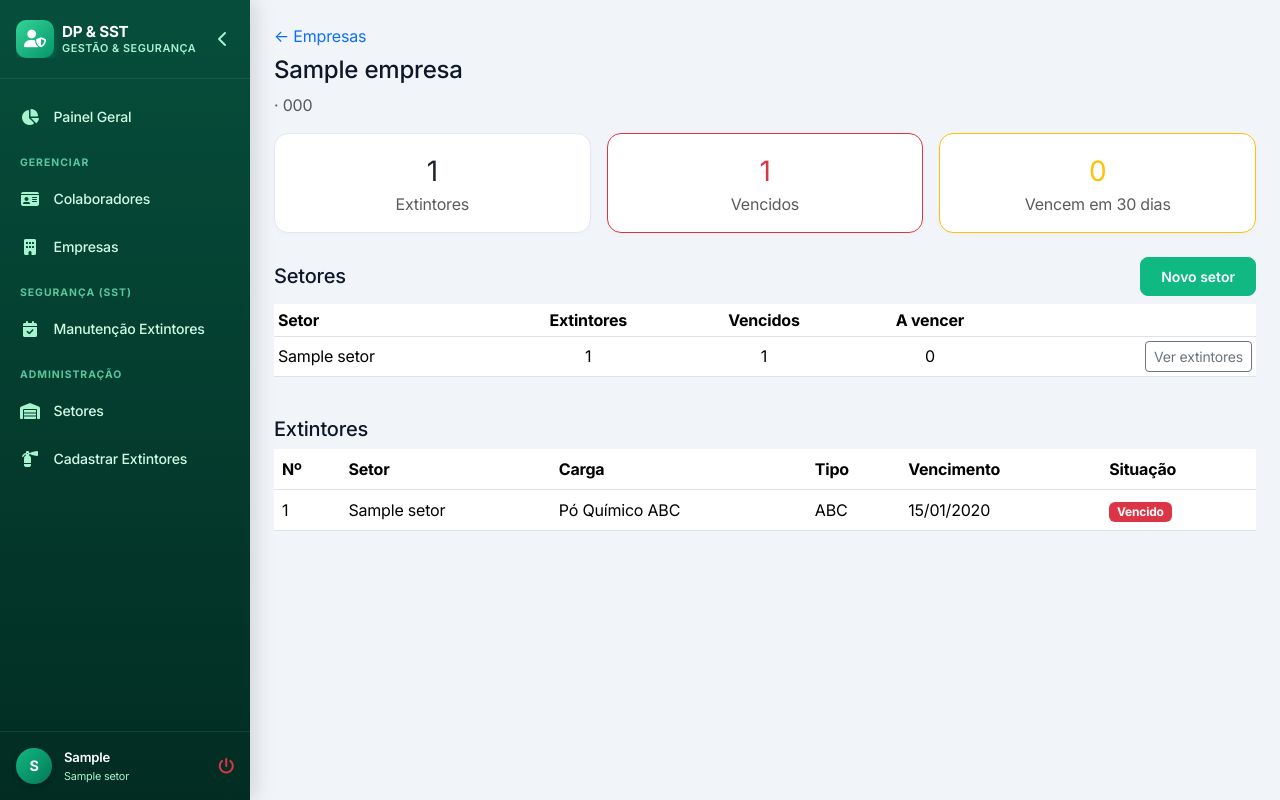
After one commit to Luannz/Projeto_Extintores, a Django app: page /empresas/1/ in a window 1280 px wide. The commit adds this page. Run offline with Django 5.2, Linux system fonts and the light colour scheme; a user stored in the database is signed in; tables that the repository leaves empty hold one stand-in row (values such as "Sample post"); some libraries are stand-ins or nearby versions.

Commit message:
adicionei a parte de empresa e todas as conexoes de empresa com o resto do sistema

```diff
--- a/core/forms.py
+++ b/core/forms.py
@@ -3,7 +3,7 @@
 from django import forms
 from django.forms import ClearableFileInput
 from django.contrib.auth.forms import UserCreationForm
-from .models import Usuario, Extintor, Setor, Colaborador
+from .models import Usuario, Extintor, Setor, Colaborador, Empresa
 from django.core.validators import RegexValidator
 
 class MultipleFileInput(ClearableFileInput):
@@ -75,12 +75,27 @@ class RegistroUsuarioForm(UserCreationForm):
         return user
 
 
+class EmpresaForm(forms.ModelForm):
+    class Meta:
+        model = Empresa
+        fields = ["nome", "telefone", "email", "endereco", "ativo"]
+
+    def __init__(self, *args, **kwargs):
+        super().__init__(*args, **kwargs)
+        for name, field in self.fields.items():
+            css = "form-check-input" if name == "ativo" else "form-control"
+            field.widget.attrs.setdefault("class", css)
+
+
 class SetorForm(forms.ModelForm):
     class Meta:
         model = Setor
-        fields = ["codigo", "nome", "ativo"]
+        fields = ["empresa", "codigo", "nome", "ativo"]
 
         widgets = {
+            "empresa": forms.Select(
+                attrs={"class": "form-select"}),
+
             "codigo": forms.TextInput(
                 attrs={
                     "class": "form-control",
@@ -101,6 +116,7 @@ class SetorForm(forms.ModelForm):
         }
 
         labels = {
+            "empresa": "Empresa",
             "codigo": "Código",
             "nome": "Nome do Setor",
             "ativo": "Setor Ativo",
@@ -192,7 +208,12 @@ class ExtintorForm(forms.ModelForm):
     def __init__(self, *args, **kwargs):
         super().__init__(*args, **kwargs)
         # Exibe APENAS setores ativos na listagem do select
-        self.fields['setor'].queryset = Setor.objects.filter(ativo=True).order_by('nome')
+        self.fields['setor'].queryset = (
+            Setor.objects.filter(ativo=True, empresa__ativo=True)
+            .select_related('empresa')
+            .order_by('empresa__nome', 'nome')
+        )
+        self.fields['setor'].label_from_instance = lambda s: f"{s.empresa.nome} — {s.nome}"
 
     def clean(self):
         cleaned_data = super().clean()
--- a/core/templates/core/base.html
+++ b/core/templates/core/base.html
@@ -487,10 +487,14 @@
                 <span class="nav-text">Painel Geral</span>
             </a>
 
-            <div class="nav-label">Dep. Pessoal</div>
+            <div class="nav-label">Gerenciar</div>
             <a href="{% url 'listar_colaboradores' %}" title="Colaboradores">
                 <i class="fas fa-id-card"></i>
                 <span class="nav-text">Colaboradores</span>
+            </a>
+            <a href="{% url 'listar_empresas' %}" title="Empresas">
+                <i class="fas fa-building"></i>
+                <span class="nav-text">Empresas</span>
             </a>
 
             <div class="nav-label">Segurança (SST)</div>
--- /dev/null
+++ b/core/templates/core/empresa_detalhe.html
@@ -0,0 +1,82 @@
+{% extends "core/base.html" %}
+{% block content %}
+<a href="{% url 'listar_empresas' %}" class="text-decoration-none">&larr; Empresas</a>
+<h4 class="mt-2">{{ empresa.nome }}</h4>
+<p class="text-muted">
+  {{ empresa.cnpj|default:"" }} {% if empresa.responsavel %}· {{ empresa.responsavel }}{% endif %}
+  {% if empresa.telefone %}· {{ empresa.telefone }}{% endif %}
+</p>
+
+<div class="row g-3 mb-4">
+  <div class="col-md-4"><div class="card text-center"><div class="card-body">
+    <div class="fs-3">{{ total_extintores }}</div><div class="text-muted">Extintores</div></div></div></div>
+  <div class="col-md-4"><div class="card text-center border-danger"><div class="card-body">
+    <div class="fs-3 text-danger">{{ total_vencidos }}</div><div class="text-muted">Vencidos</div></div></div></div>
+  <div class="col-md-4"><div class="card text-center border-warning"><div class="card-body">
+    <div class="fs-3 text-warning">{{ total_a_vencer }}</div><div class="text-muted">Vencem em 30 dias</div></div></div></div>
+</div>
+
+<div class="d-flex justify-content-between align-items-center mb-2">
+  <h5 class="mb-0">Setores</h5>
+  <button class="btn btn-sm btn-primary" data-bs-toggle="modal" data-bs-target="#modalSetor">Novo setor</button>
+</div>
+<div class="table-responsive mb-4">
+  <table class="table table-sm align-middle">
+    <thead><tr><th>Setor</th><th class="text-center">Extintores</th>
+      <th class="text-center">Vencidos</th><th class="text-center">A vencer</th><th></th></tr></thead>
+    <tbody>
+    {% for s in setores %}
+      <tr {% if s.pk|stringformat:"s" == setor_filtro %}class="table-active"{% endif %}>
+        <td>{{ s.nome }}{% if not s.ativo %} <span class="badge bg-secondary">Inativo</span>{% endif %}</td>
+        <td class="text-center">{{ s.total }}</td>
+        <td class="text-center">{{ s.vencidos }}</td>
+        <td class="text-center">{{ s.a_vencer }}</td>
+        <td class="text-end"><a href="?setor={{ s.pk }}" class="btn btn-sm btn-outline-secondary">Ver extintores</a></td>
+      </tr>
+    {% empty %}
+      <tr><td colspan="5" class="text-muted text-center">Nenhum setor cadastrado.</td></tr>
+    {% endfor %}
+    </tbody>
+  </table>
+</div>
+
+<div class="d-flex justify-content-between align-items-center mb-2">
+  <h5 class="mb-0">Extintores {% if setor_filtro %}<a href="{% url 'detalhe_empresa' empresa.pk %}" class="small">(limpar filtro)</a>{% endif %}</h5>
+</div>
+<div class="table-responsive">
+  <table class="table table-hover align-middle">
+    <thead><tr><th>Nº</th><th>Setor</th><th>Carga</th><th>Tipo</th><th>Vencimento</th><th>Situação</th></tr></thead>
+    <tbody>
+    {% for e in extintores %}
+      <tr>
+        <td>{{ e.numero|default:"—" }}</td>
+        <td>{{ e.setor.nome }}</td>
+        <td>{{ e.get_carga_display }}</td>
+        <td>{{ e.tipo }}</td>
+        <td>{{ e.data_vencimento|date:"d/m/Y" }}</td>
+        <td>
+          {% if e.data_vencimento < hoje %}<span class="badge bg-danger">Vencido</span>
+          {% else %}<span class="badge bg-success">{{ e.get_situacao_display }}</span>{% endif %}
+        </td>
+      </tr>
+    {% empty %}
+      <tr><td colspan="6" class="text-muted text-center">Nenhum extintor encontrado.</td></tr>
+    {% endfor %}
+    </tbody>
+  </table>
+</div>
+
+<!-- Modal novo setor -->
+<div class="modal fade" id="modalSetor" tabindex="-1">
+  <div class="modal-dialog"><div class="modal-content">
+    <form method="post">{% csrf_token %}
+      <div class="modal-header"><h5 class="modal-title">Novo setor em {{ empresa.nome }}</h5>
+        <button type="button" class="btn-close" data-bs-dismiss="modal"></button></div>
+      <div class="modal-body">{{ form_setor.as_div }}</div>
+      <div class="modal-footer">
+        <button type="submit" class="btn btn-primary">Salvar</button>
+      </div>
+    </form>
+  </div></div>
+</div>
+{% endblock %}
--- a/core/urls.py
+++ b/core/urls.py
@@ -9,6 +9,10 @@ urlpatterns = [
     path('login/', views.login_view, name='login'),
     path('logout/', views.logout_view, name='logout'),
     path('cadastro/', views.cadastro_view, name='cadastro'),
+
+    # == EMPRESAS ==
+    path('empresas/', views.listar_empresas, name='listar_empresas'),
+    path('empresas/<int:pk>/', views.detalhe_empresa, name='detalhe_empresa'),
 
     # == SETORES ==
     path('setores/', views.listar_setores, name='listar_setores'),
--- a/core/views.py
+++ b/core/views.py
@@ -12,9 +12,10 @@ from django.db import IntegrityError, transaction
 from django.db.models import Case, When, Value, IntegerField, Q, Max, F, Count, Sum
 from datetime import datetime, timedelta, date
 from django.http import FileResponse
+from django.forms import HiddenInput
 
-from .forms import RegistroUsuarioForm, SetorForm, ExtintorForm, ColaboradorForm
-from .models import Setor, Extintor, Usuario, Colaborador
+from .forms import RegistroUsuarioForm, SetorForm, ExtintorForm, ColaboradorForm, EmpresaForm
+from .models import Setor, Extintor, Usuario, Colaborador, Empresa
 
 import logging
 logger = logging.getLogger(__name__)
@@ -59,6 +60,7 @@ def inicio_view(request):
 
     setores = Setor.objects.annotate(total_extintores=Count('extintores')).order_by('nome')
     colaboradores = Colaborador.objects.select_related('setor').order_by('nome')
+    empresas = Empresa.objects.filter(ativo=True).order_by('nome')
 
     # Listas para separar na tela inicial
     hoje = date.today()
@@ -84,6 +86,7 @@ def inicio_view(request):
     )
 
     return render(request,"core/inicio.html",{
+            "empresas": empresas,
             "setores": setores,
             "colaboradores": colaboradores,
             "extintores_vencidos": extintores_vencidos,
@@ -97,6 +100,97 @@ def csrf_failure_view(request, reason=""):
     # Adiciona a mensagem que o usuário vai ler ao chegar no login
     messages.warning(request, "Sua sessão expirou por inatividade. Por favor, entre novamente.")
     return redirect('login')
+
+
+# ============= EMPRESAS ============
+
+@login_required
+def listar_empresas(request):
+    hoje = timezone.localdate()
+    empresas_list = Empresa.objects.annotate(
+        total_setores=Count('setores', distinct=True),
+        total_extintores=Count('setores__extintores', distinct=True),
+        total_vencidos=Count(
+            'setores__extintores',
+            filter=Q(setores__extintores__data_vencimento__lt=hoje),
+            distinct=True,
+        ),
+    ).order_by('nome')
+
+    busca = request.GET.get("busca", "").strip()
+    if busca:
+        empresas_list = empresas_list.filter(Q(nome__icontains=busca) | Q(cnpj__icontains=busca))
+
+    form = EmpresaForm()
+    if request.method == "POST":
+        empresa_id = request.POST.get("empresa_id")
+        if empresa_id:
+            empresa = get_object_or_404(Empresa, pk=empresa_id)
+            form_post = EmpresaForm(request.POST, instance=empresa)
+            msg = f'Empresa "{empresa.nome}" atualizada com sucesso!'
+        else:
+            form_post = EmpresaForm(request.POST)
+            msg = 'Empresa cadastrada com sucesso!'
+
+        if form_post.is_valid():
+            form_post.save()
+            messages.success(request, msg)
+            return redirect("listar_empresas")
+        form = form_post  # reexibe com os erros
+
+    empresas = Paginator(empresas_list, 10).get_page(request.GET.get("page"))
+    return render(request, "core/empresas_lista.html", {
+        "empresas": empresas, "form": form, "busca": busca,
+    })
+
+
+@login_required
+def detalhe_empresa(request, pk):
+    empresa = get_object_or_404(Empresa, pk=pk)
+    hoje = timezone.localdate()
+    limite = hoje + timedelta(days=30)
+
+    # Cadastro rápido de setor dentro da própria empresa
+    form_setor = SetorForm(request.POST or None, initial={"empresa": empresa.pk})
+    form_setor.fields["empresa"].widget = HiddenInput()
+    if request.method == "POST":
+        if form_setor.is_valid():
+            form_setor.save()
+            messages.success(request, "Setor cadastrado com sucesso!")
+            return redirect("detalhe_empresa", pk=empresa.pk)
+
+    setores = empresa.setores.annotate(
+        total=Count('extintores'),
+        vencidos=Count('extintores', filter=Q(extintores__data_vencimento__lt=hoje)),
+        a_vencer=Count('extintores', filter=Q(
+            extintores__data_vencimento__gte=hoje,
+            extintores__data_vencimento__lte=limite,
+        )),
+    ).order_by('nome')
+
+    extintores_qs = Extintor.objects.filter(setor__empresa=empresa).select_related('setor')
+
+    setor_filtro = request.GET.get("setor", "").strip()
+    extintores_list = extintores_qs
+    if setor_filtro:
+        extintores_list = extintores_list.filter(setor_id=setor_filtro)
+    extintores_list = extintores_list.order_by('setor__nome', 'numero')
+
+    extintores = Paginator(extintores_list, 15).get_page(request.GET.get("page"))
+
+    return render(request, "core/empresa_detalhe.html", {
+        "empresa": empresa,
+        "setores": setores,
+        "extintores": extintores,
+        "setor_filtro": setor_filtro,
+        "form_setor": form_setor,
+        "hoje": hoje,
+        "total_extintores": extintores_qs.count(),
+        "total_vencidos": extintores_qs.filter(data_vencimento__lt=hoje).count(),
+        "total_a_vencer": extintores_qs.filter(data_vencimento__range=(hoje, limite)).count(),
+    })
+
+
 
 
 # ============= SETORES ============
@@ -243,6 +337,11 @@ def listar_extintores(request):
     if setor_filtro:
         extintores_list = extintores_list.filter(setor_id=setor_filtro)
 
+    # Filtro por Empresa
+    empresa_filtro = request.GET.get("empresa", "").strip()
+    if empresa_filtro:
+        extintores_list = extintores_list.filter(setor__empresa_id=empresa_filtro)
+
     # Filtro por Número
     numero_filtro = request.GET.get("numero", "").strip()
     if numero_filtro and numero_filtro.isdigit():
@@ -255,6 +354,7 @@ def listar_extintores(request):
 
     # Busca a lista de setores cadastrados para popular o select de busca
     setores = Setor.objects.all().order_by('nome')
+    empresas = Empresa.objects.filter(ativo=True).order_by('nome')
 
     # Passamos o form genérico para alimentar os selects nos modais de edição
     form = ExtintorForm()
@@ -262,6 +362,7 @@ def listar_extintores(request):
     return render(request, 'core/extintores_lista.html', {
         'extintores': extintores,
         'setores': setores,
+        "empresas": empresas,
         'setor_filtro': setor_filtro,
         'numero_filtro': numero_filtro,
         'form': form
@@ -309,6 +410,11 @@ def inspecao_extintores(request):
     setor_filtro = request.GET.get("setor")
     if setor_filtro:
         extintores_list = extintores_list.filter(setor_id=setor_filtro)
+
+    # Empresa
+    empresa_filtro = request.GET.get("empresa", "").strip()
+    if empresa_filtro:
+        extintores_list = extintores_list.filter(setor__empresa_id=empresa_filtro)
 
     # Situação
     situacao_filtro = request.GET.get("situacao")
@@ -362,6 +468,7 @@ def inspecao_extintores(request):
         {
             "extintores": extintores_paginados,
             "setores": Setor.objects.filter(ativo=True),
+            "empresas": Empresa.objects.filter(ativo=True),
             # Filtros mantidos no contexto para preencher os selects no HTML
             "setor_atual": setor_filtro,
             "situacao_atual": situacao_filtro,
```
Also changed, not shown: core/models.py (+30 -5 lines), core/templates/core/empresas_lista.html (added, +54 -0 lines), core/templates/core/inicio.html (+16 -0 lines), core/migrations/0001_initial.py, core/migrations/0002_remove_registroepi_epi_and_more.py (deleted).
